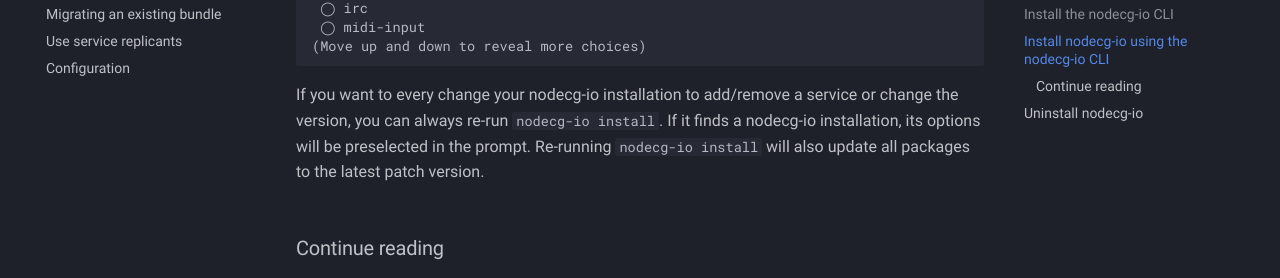
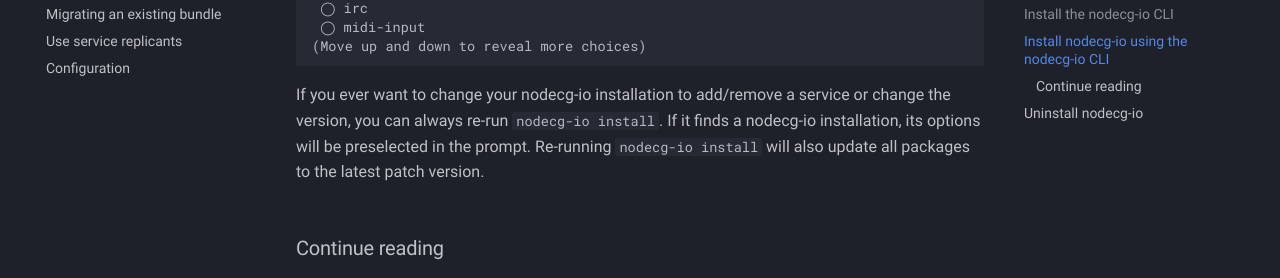
Before and after one commit to codeoverflow-org/nodecg-io-docs, an MkDocs documentation site: the page built from docs/getting_started/install.md, in a window 1280 px wide and 900 px high, scrolled down 2500 px. Shown: the part 175-453 px from the top of the window. Built offline with MkDocs 1.6.1 and Material for MkDocs 9.7.7, drawn with Linux system fonts in a browser that asks for light colours; comment, search, counter and statistics services are not loaded; the version menu is left out.

Commit message:
Fix gramatical error in installation guide

```diff
--- a/docs/getting_started/install.md
+++ b/docs/getting_started/install.md
@@ -135,7 +135,7 @@ premade examples.
      ◯ midi-input
     (Move up and down to reveal more choices)</code></pre>
 
-    If you want to every change your nodecg-io installation to add/remove a service
+    If you ever want to change your nodecg-io installation to add/remove a service
     or change the version, you can always re-run `nodecg-io install`. If it finds a
     nodecg-io installation, its options will be preselected in the prompt.
     Re-running `nodecg-io install` will also update all packages to the latest patch
@@ -159,9 +159,8 @@ premade examples.
     <span style="color:#11d116">?</span> <b>Would you like to use the provided samples?</b> <span style="color:#1abc9c">No</span>
     <span style="color:#11d116">?</span> <b>Would you like to clone the documentation?</b> (y/N) </code></pre>
 
-    If you want to every change your nodecg-io installation to add/remove a service
-    or change the version, you can always re-run `nodecg-io install`. If it finds a
-    nodecg-io installation, its options will be preselected in the prompt.
+    If you ever want to change your nodecg-io installation to add/remove the doc repo
+    or add/remove the samples you can always re-run `nodecg-io install`.
     Re-running `nodecg-io install` will also pull the repository and rebuild it.
 
 ### Continue reading
```
